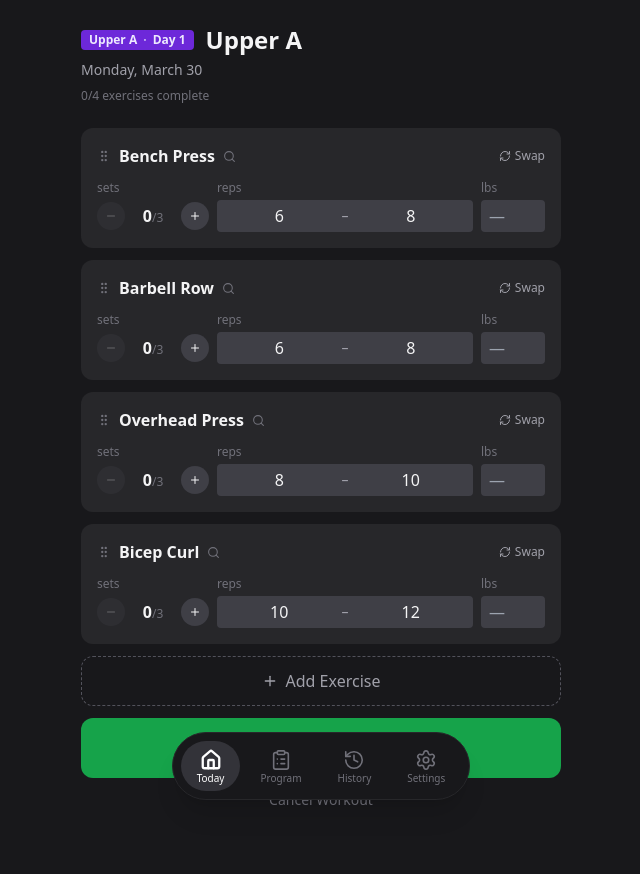
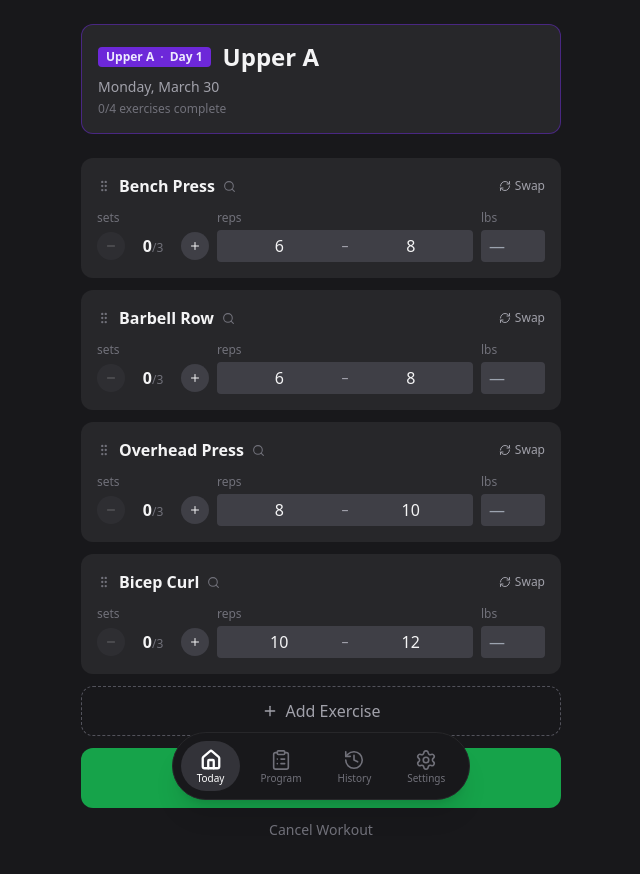
Before and after one commit to ngallion/pushlog-app, a React (Vite) app: page / in a window 1280 px wide. Both pictures are taken after a click on the button "Start Workout". Shown: the top 874 px of the page, without its empty margins (319-959 px from the left). Built offline with nearby package versions, Linux system fonts and the light colour scheme.

Commit message:
add workout-type colored outline to Today view cards

```diff
--- a/src/pages/Today.tsx
+++ b/src/pages/Today.tsx
@@ -227,8 +227,16 @@ export function Today() {
       dispatch({ type: "FINISH_WORKOUT" });
     };
 
+    const activeBorderColor: Record<string, string> = {
+      upperA: "border-violet-700/50",
+      upperB: "border-purple-700/50",
+      lowerA: "border-blue-700/50",
+      lowerB: "border-indigo-700/50",
+    };
+
     return (
       <div className="max-w-lg mx-auto px-4 pt-6 pb-28">
+        <div className={`bg-zinc-800 border ${activeBorderColor[session.workoutType]} rounded-xl p-4 mb-6`}>
           <div className="flex items-center gap-3 mb-1">
             <WorkoutTypeLabel
               type={session.workoutType}
@@ -238,15 +246,16 @@ export function Today() {
               {getWorkoutLabel(session.workoutType)}
             </h1>
           </div>
-        <p className="text-zinc-400 text-sm mb-2">
+          <p className="text-zinc-400 text-sm mb-1">
             {new Date(session.startedAt).toLocaleDateString("en-US", {
               weekday: "long",
               month: "long",
               day: "numeric",
             })}
           </p>
-        <div className="text-xs text-zinc-500 mb-6">
+          <div className="text-xs text-zinc-500">
             {completedExercises}/{totalExercises} exercises complete
+          </div>
         </div>
 
         <DndContext
@@ -417,6 +426,13 @@ export function Today() {
   const totalSessions = state.sessions.length;
   const sessionsInCurrentBlock = (totalSessions % 8) + 1;
 
+  const previewBorderColor: Record<string, string> = {
+    upperA: "border-violet-700/50",
+    upperB: "border-purple-700/50",
+    lowerA: "border-blue-700/50",
+    lowerB: "border-indigo-700/50",
+  };
+
   return (
     <div className="max-w-lg mx-auto px-4 pt-8 pb-24">
       <h1 className="text-3xl font-bold mb-1">Today</h1>
@@ -428,7 +444,7 @@ export function Today() {
         })}
       </p>
 
-      <div className="bg-zinc-800 rounded-xl p-6 mb-4">
+      <div className={`bg-zinc-800 border ${previewBorderColor[workoutType]} rounded-xl p-6 mb-4`}>
         <p className="text-zinc-400 text-sm mb-2">Next Workout</p>
         <div className="flex items-center gap-3 mb-4">
           <WorkoutTypeLabel type={workoutType} daySet={daySet} />
```
Lines whose indentation alone changed are shown as unchanged.
